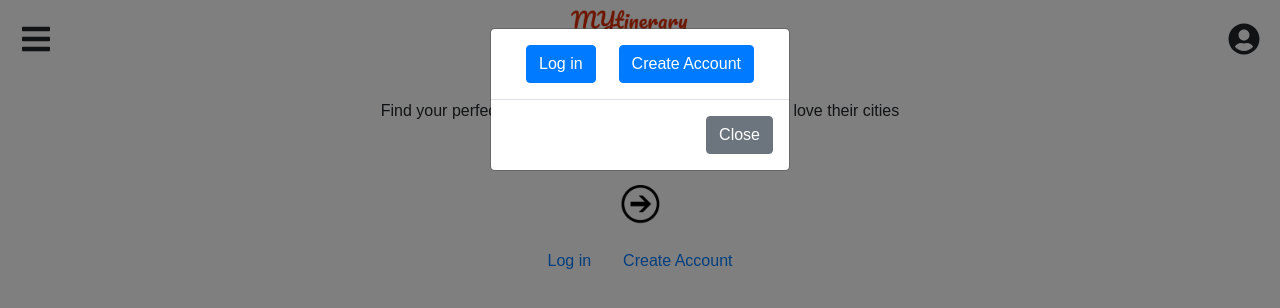
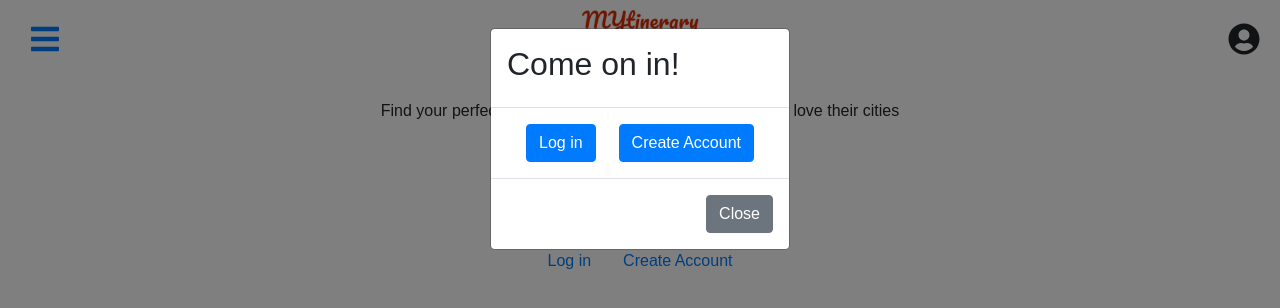
Before and after one commit to repetitioestmaterstudiorum/react-ts-city-itinerary, a React (Create React App) app in the folder front-end/: page / in a window 1280 px wide. Both pictures are taken after a click on the icon 1244 px from the left and 38 px from the top of the page. Shown: the top 308 px of the page. Built offline with nearby package versions, Linux system fonts and the light colour scheme.

Commit message:
added menu dropdown

```diff
--- a/front-end/src/components/layout/Header.css
+++ b/front-end/src/components/layout/Header.css
@@ -11,3 +11,7 @@ header {
   justify-content: space-evenly;
   display: flex;
 }
+
+.dropdown-toggle::after {
+  display: none;
+}
--- a/front-end/src/components/layout/Header.tsx
+++ b/front-end/src/components/layout/Header.tsx
@@ -3,7 +3,7 @@ import { Link } from "react-router-dom";
 import Logo from "../../img/logo.png";
 import { FaUserCircle, FaBars } from "react-icons/fa";
 import "./Header.css";
-import { Modal, Button } from "react-bootstrap";
+import { Modal, Button, Dropdown, DropdownButton } from "react-bootstrap";
 
 const Header: React.FC = () => {
   const [showModal, setShowModal] = useState<any>(false); // remove any and define a type
@@ -12,9 +12,19 @@ const Header: React.FC = () => {
   return (
     <header className="container-fluid">
       <div className="navbar fixed-top navbar-dark bg-white">
-        <div className="pl-1">
-          <FaBars />
+        <div>
+          <Dropdown>
+            <Dropdown.Toggle variant="link" id="dropdown-basic">
+              <FaBars />
+            </Dropdown.Toggle>
+            <Dropdown.Menu>
+              <Dropdown.Item href="#/action-1">Action</Dropdown.Item>
+              <Dropdown.Item href="#/action-2">Another action</Dropdown.Item>
+              <Dropdown.Item href="#/action-3">Something else</Dropdown.Item>
+            </Dropdown.Menu>
+          </Dropdown>
         </div>
+
         <div className="logo">
           <Link to="/">
             <img
@@ -36,6 +46,9 @@ const Header: React.FC = () => {
         onHide={() => setShowModal(false)}
         animation={false}
         aria-labelledby="example-modal-sizes-title-sm">
+        <Modal.Header>
+          <h2>Come on in!</h2>
+        </Modal.Header>
         <Modal.Body>
           <Link to="/log-in">
             <Button
```
